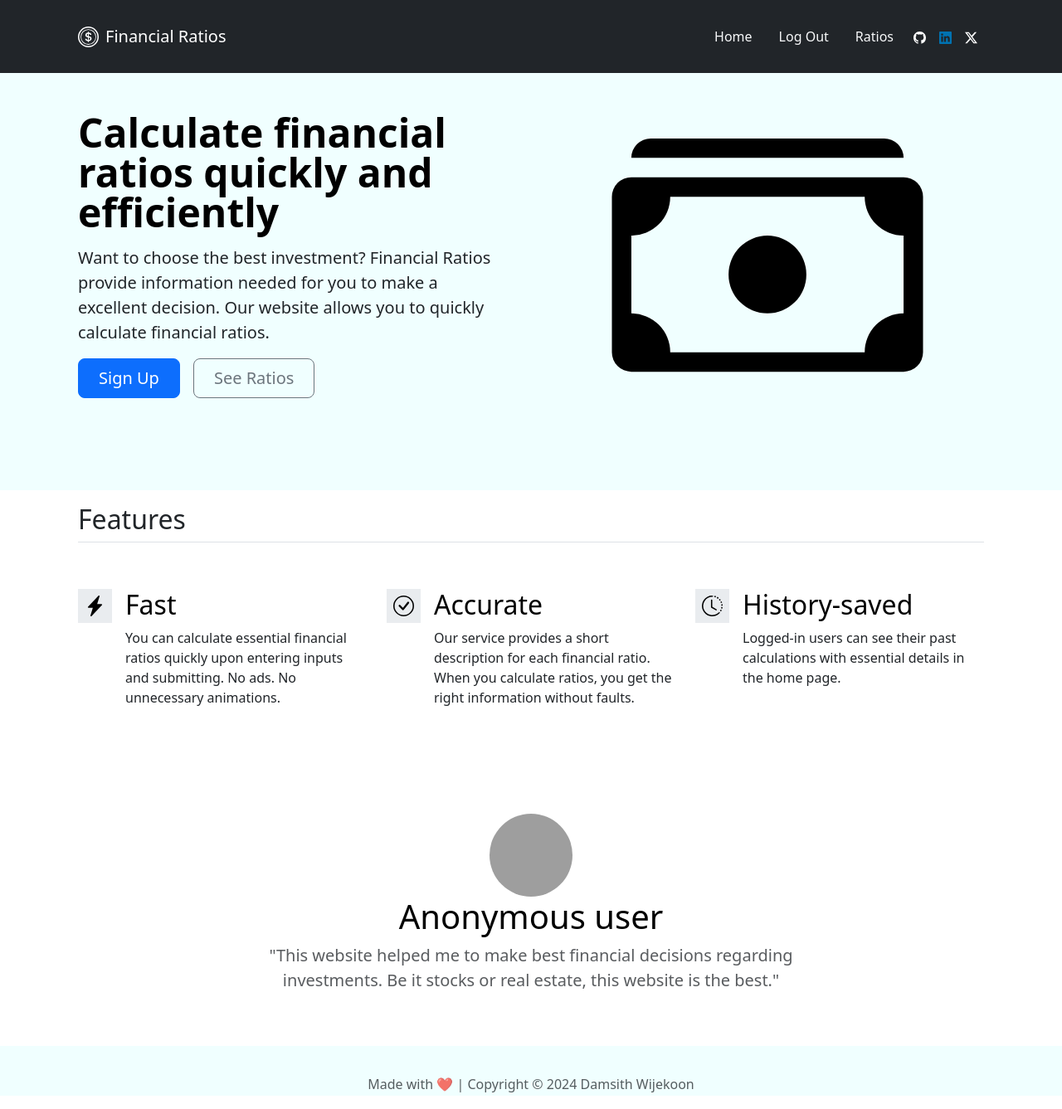
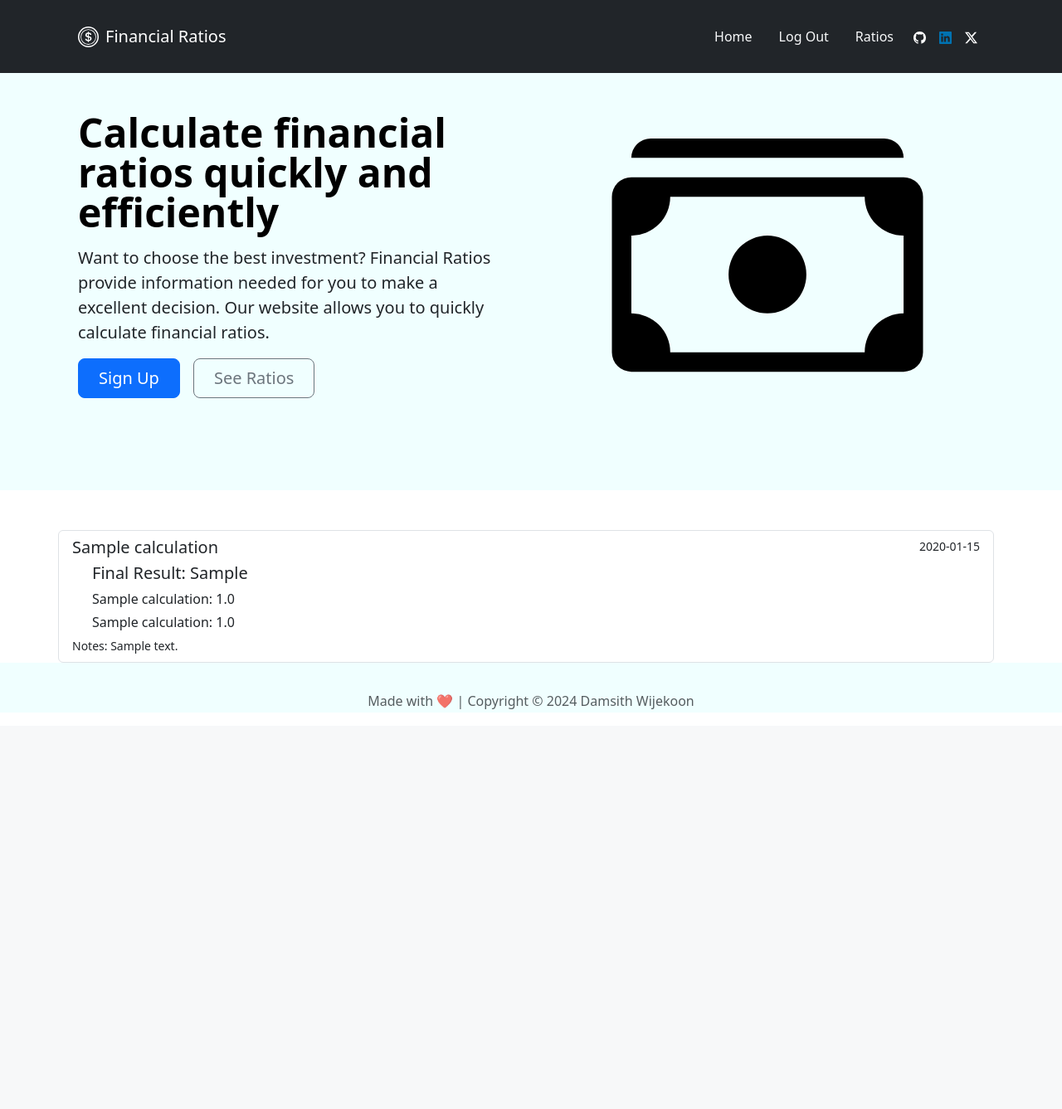
Before and after one commit to Damsith-LK/financial-ratios-app, a Flask app: page / in a window 1280 px wide. Shown: the whole page at 83% size. After the commit the page ends 855 px from the top, so only its background shows below. Run offline with Flask 3, Linux system fonts and the light colour scheme; a user stored in the database is signed in; tables that the repository leaves empty hold one stand-in row (values such as "Sample post"); some libraries are stand-ins or nearby versions; grey boxes are pictures that could not be loaded.

Commit message:
Complete save-to-history functionality

```diff
--- a/forms.py
+++ b/forms.py
@@ -2,7 +2,7 @@
 
 from flask_wtf import FlaskForm
 from wtforms import FloatField, StringField, PasswordField, SubmitField
-from wtforms.validators import DataRequired, Email
+from wtforms.validators import DataRequired, Email, Optional
 
 class FinancialRatiosForm(FlaskForm):
     input_1 = FloatField(validators=[DataRequired()])
@@ -21,5 +21,5 @@ class LoginForm(FlaskForm):
     submit = SubmitField("Let me in!")
 
 class SaveToHistory(FlaskForm):
-    note = StringField("Notes (Optional)")
+    note = StringField("Notes", validators=[DataRequired()])
     submit = SubmitField("Save to history")
--- a/main.py
+++ b/main.py
@@ -1,4 +1,4 @@
-from flask import Flask, render_template, redirect, flash, url_for
+from flask import Flask, render_template, redirect, flash, url_for, session
 from flask_bootstrap import Bootstrap5
 import datetime
 from ratios import ratios_dict
@@ -63,14 +63,18 @@ year = datetime.datetime.now().year
 
 @app.route("/")
 def home():
-    return render_template("index.html", year=year, is_logged_in=current_user.is_authenticated)
+    # Getting the saved calculations of the current user
+    saved_cals = None
+    if current_user.is_authenticated:
+        saved_cals = db.session.execute(db.select(Calculations).where(Calculations.user_id == current_user.id)).scalars().all()
+    return render_template("index.html", year=year, is_logged_in=current_user.is_authenticated, saved_cals=saved_cals)
 
 @app.route("/ratio/<string:ratio>", methods=["GET", "POST"])
 def ratio(ratio):
+    result = None
     is_post = False
-    result = None
     form = FinancialRatiosForm()
-    form_2 = None
+    form_2 = SaveToHistory()
     # In order to check if the ratio in url actually exists:
     if ratio in ratios_dict:
         name = ratios_dict[ratio]["name"]
@@ -79,22 +83,34 @@ def ratio(ratio):
         labels = ratios_dict[ratio]["labels"]
         # Upon form submit the following lines of code will get triggered
         if form.validate_on_submit():
-            input_1 = form.input_1.data
-            input_2 = form.input_2.data
+            print("f1")
+            session['input_1'] = form.input_1.data
+            session['input_2'] = form.input_2.data
             # Calling the function stored inside dict
-            result = ratios_dict[ratio]["function"](input_1, input_2)
+            result = ratios_dict[ratio]["function"](session['input_1'], session['input_2'])
+            session['result'] = result
             is_post = True
-            # The form for saving the calculation to history
-            form_2 = SaveToHistory()
-            if form_2.validate_on_submit():
-                date = datetime.datetime.now().strftime("%d, %b %Y")
-                notes = form_2.note.data
-                # Creating new record in DB
-                new_calculation = Calculations(user=current_user, calculation_name=name, result=result, input_1_name=labels[0], input_1_val=input_1, input_2_name=labels[1], input_2_val=input_2, notes=notes, date=date)
-                db.session.add(new_calculation)
-                db.session.commit()
+        if form_2.validate_on_submit() and form_2.submit.data:
+            print("f2")
+            date = datetime.datetime.now().strftime("%d, %b %Y")
+            notes = form_2.note.data
+            # Creating new record in DB
+            new_calculation = Calculations(
+                user=current_user,
+                calculation_name=name,
+                result=session['result'],
+                input_1_name=labels[0],
+                input_1_val=session['input_1'],
+                input_2_name=labels[1],
+                input_2_val=session['input_2'],
+                notes=notes,
+                date=date
+            )
+            db.session.add(new_calculation)
+            db.session.commit()
 
-    return render_template("ratio.html", ratio=ratio, ratio_name=name, ratio_description=description, form=form, form_2=form_2, labels=labels, year=year, is_post=is_post, result=result, is_logged_in=current_user.is_authenticated)
+    return render_template("ratio.html", ratio=ratio, ratio_name=name, ratio_description=description, form=form, form_2=form_2,
+                           labels=labels, year=year, is_post=is_post, result=result, is_logged_in=current_user.is_authenticated)
 
 @app.route("/all-ratios")
 def all_ratios():
--- a/templates/header.html
+++ b/templates/header.html
@@ -46,7 +46,7 @@
           </li>
           {% endif %}
           <li class="nav-item">
-            <a class="nav-link px-lg-3 py-3 py-lg-4 text-light" href="url_for('all_ratios')">Ratios</a>
+            <a class="nav-link px-lg-3 py-3 py-lg-4 text-light" href="{{url_for('all_ratios')}}">Ratios</a>
           </li>
           <!--Only logged in users can see secrets-->
           {% if logged_in %}
--- a/templates/index.html
+++ b/templates/index.html
@@ -18,8 +18,27 @@
   </div>
 </section>
 
-<!--Here a features set and testimonial will appear if not logged in. Else it will show your past activities. Make these changes later-->
+<!--Here a features set and testimonial will appear if (not logged in) or if (user haven't saved any calculations) . Else it will show your past calculations history-->
 <section class="content">
+{% if is_logged_in and saved_cals != [] %}
+  <!--Saved calculations-->
+  <div class="list-group container my-5">
+  {% for cal in saved_cals %}
+    <div class="list-group-item list-group-item-action container" aria-current="true">
+      <div class="d-flex w-100 justify-content-between">
+        <h5 class="mb-1">{{ cal.calculation_name }}</h5>
+        <small>{{ cal.date }}</small>
+      </div>
+      <p class="mb-1 lead ms-4"> Final Result: {{ cal.result }}</p>
+      <p class="mb-1 ms-4">{{ cal.input_1_name }}: {{ cal.input_1_val }}</p>
+      <p class="mb-1 ms-4">{{ cal.input_2_name }}: {{ cal.input_2_val }}</p>
+      {% if cal.notes %}
+      <small>Notes: {{ cal.notes }}</small>
+      {% endif %}
+    </div>
+  {% endfor %}
+  </div>
+{% else %}
   <!--Features-->
   <div class="container px-4 py-3" id="hanging-icons">
     <h2 class="pb-2 border-bottom">Features</h2>
@@ -63,5 +82,7 @@
       </p>
     </div>
   </div>
+{% endif %}
 </section>
+
 {% include "footer.html" %}
--- a/templates/ratio.html
+++ b/templates/ratio.html
@@ -62,11 +62,11 @@
         </div>
         <!--Only logged-in users can see "Save to history" button-->
         {% if is_logged_in %}
-        <form method="POST"></form>
+        <form method="POST">
         {{ form_2.hidden_tag() }}
         <div class="modal-footer flex-column align-items-stretch w-100 gap-2 pb-3 border-top-0">
           <!--Logged-in users can save their calculation by clicking the submit below. They can also leave a note for later convenience-->
-          {{ form_2.note.label }} {{ form_2.note(class='form-control rounded-3') }}
+          {{ form_2.note.label }} {{ form_2.note(class='form-control rounded-3', placeholder='Type something') }}
           {{ form_2.submit(class='btn btn-lg btn-primary') }}
         </div>
         </form>
```
